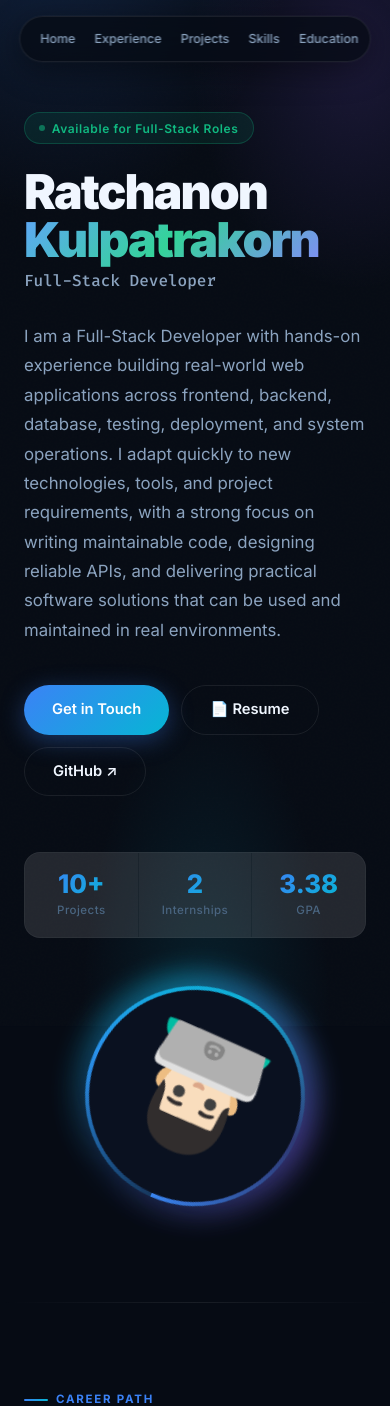
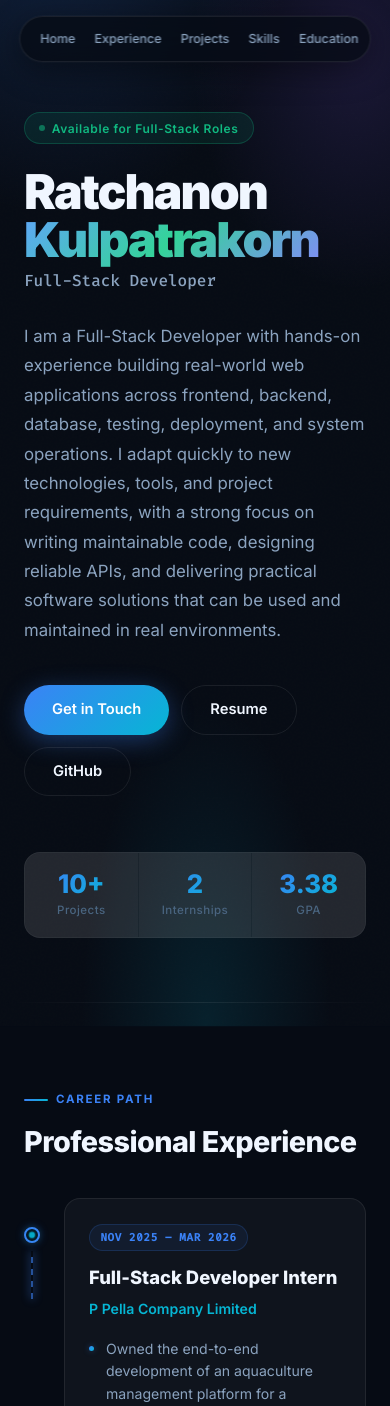
Before and after one commit to koard/Portfolio, a Next.js app: page / in a window 390 px wide. Shown: the top 1406 px of the page. Built offline with nearby package versions, Linux system fonts and the light colour scheme.

Commit message:
style: hide hero avatar visual on mobile screens

```diff
--- a/app/globals.css
+++ b/app/globals.css
@@ -368,9 +368,15 @@ section {
 /* ─── Hero Right / Avatar Area ───────────────────────────────── */
 .hero-visual {
   position: relative;
-  display: flex;
+  display: none;
   justify-content: center;
   align-items: center;
+}
+
+@media (min-width: 1024px) {
+  .hero-visual {
+    display: flex;
+  }
 }
 
 @keyframes spinSlow {
@@ -1094,15 +1100,8 @@ section {
   .cta-box {
     padding: 2.5rem 1.5rem;
   }
-  .floating-chip {
-    display: none;
-  }
-  .avatar-ring {
-    width: 220px;
-    height: 220px;
-  }
   .hero-visual {
-    margin-bottom: 2rem;
+    display: none !important;
   }
 }
 
--- a/app/page.tsx
+++ b/app/page.tsx
@@ -555,7 +555,7 @@ export default function Home() {
                     className="btn-secondary"
                     title="View Resume (PDF)"
                   >
-                    <span>📄 Resume</span>
+                    <span>Resume</span>
                   </a>
 
                   <a
@@ -564,7 +564,7 @@ export default function Home() {
                     rel="noreferrer"
                     className="btn-secondary"
                   >
-                    GitHub ↗
+                    GitHub
                   </a>
                 </div>
                 {/* Stats */}
```
